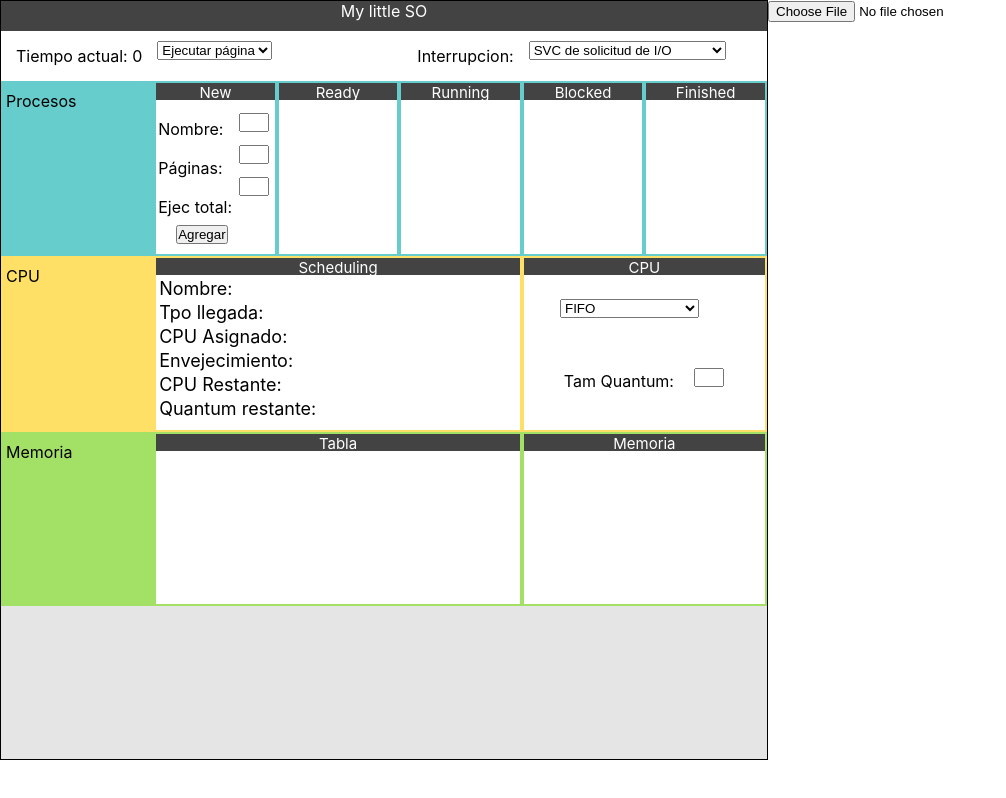
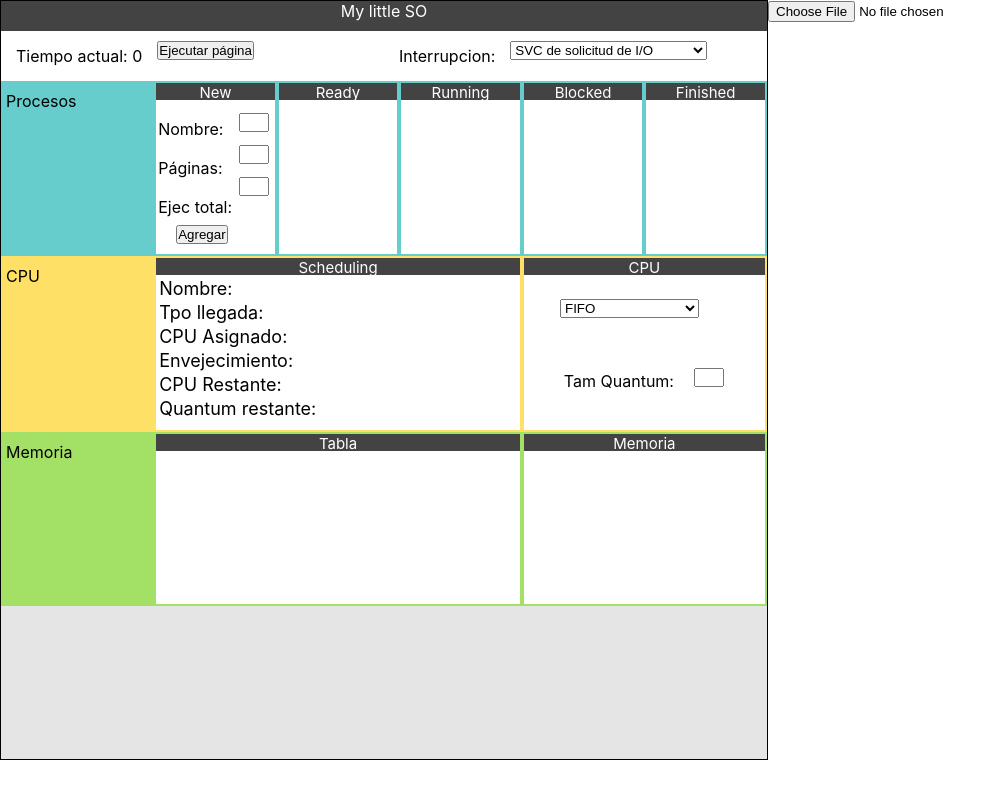
Before and after one commit to Aragon-Diego/kernel, a React (Create React App) app: page / in a window 1280 px wide. Shown: the whole page, without its empty margins (0-1006 px from the left). Built offline with nearby package versions, Linux system fonts and the light colour scheme.

Commit message:
el boton ya cambia de tiempo, falta hacer update para cada atributo de objetos proceso de lista ready

```diff
--- a/src/containers/CPU/Cpu.js
+++ b/src/containers/CPU/Cpu.js
@@ -2,13 +2,14 @@ import React from 'react';
 import './Cpu.css';
 import Bloque from './bloque/Bloque';
 const Cpu = (props) =>{
+    let proceso=props.proceso ? props.proceso:"";
     let procesoEnRunning=[
-    <p className="relleno">Nombre: {props.proceso.nombre}</p>,
-    <p className="relleno">Tpo llegada: {props.proceso.tpo}</p>,
-    <p className="relleno">CPU Asignado: {props.proceso.asignado}</p>,
-    <p className="relleno">Envejecimiento: {props.proceso.envejecimineto}</p>,
-    <p className="relleno">CPU Restante: {props.proceso.restane}</p>,
-    <p className="relleno">Quantum restante: {props.proceso.quantum}</p>
+    <p className="relleno">Nombre: {proceso.nombre}</p>,
+    <p className="relleno">Tpo llegada: {proceso.tpo}</p>,
+    <p className="relleno">CPU Asignado: {proceso.asignado}</p>,
+    <p className="relleno">Envejecimiento: {proceso.envejecimiento}</p>,
+    <p className="relleno">CPU Restante: {proceso.restante}</p>,
+    <p className="relleno">Quantum restante: {proceso.quantum}</p>
     ];
     let CPU=[
         <div className="parte1">
--- a/src/containers/Contenedor.js
+++ b/src/containers/Contenedor.js
@@ -18,7 +18,7 @@ class Contenedor extends Component{
             envejecimiento:"",
             restante:"",
             quantum:"",
-            ejecTotal:"",
+            ejecTotal: "",
             pag:""
         },
         tiempoActual:0,
@@ -40,13 +40,16 @@ class Contenedor extends Component{
     }
     changeEjecTotalHandler=(event)=>{
         let ejecTotal = event.target.value;
+        console.log("ejecTotal " + ejecTotal)
+        let tiempoA=this.state.tiempoActual;
         this.setState({
-            procesoN:{...this.state.procesoN,ejecTotal: ejecTotal},
-            procesoN:{...this.state.procesoN,tpo:this.state.tiempoActual},
-            procesoN:{...this.state.procesoN,asignado:0},
-            procesoN:{...this.state.procesoN,envejecimiento:0},
-            procesoN:{...this.state.procesoN,restante: ejecTotal},
-            procesoN:{...this.state.procesoN,quantum: this.state.quantum}
+            procesoN:{...this.state.procesoN,ejecTotal: ejecTotal,
+                tpo:tiempoA,
+                asignado:0,
+                envejecimiento:0,
+                restante: ejecTotal,
+                quantum: this.state.quantum
+            }
         });
     }
     addProcesoHandler=()=>{
@@ -57,15 +60,23 @@ class Contenedor extends Component{
             listo:arreglo
         })
     }
+    ejecutarHandler=()=>{
+        let tiempoA=this.state.tiempoActual+1;
+        let listoActualizado = this.state.listo;
+        this.setState({
+            tiempoActual:tiempoA,
+            listo:listoActualizado
+        })
+    }
     render(){
         return(
             <div className="Contenedor">
                 <header>My little SO</header>
-                <Inter tiempo={this.state.tiempoActual}/>
+                <Inter tiempo={this.state.tiempoActual} ejecutar={this.ejecutarHandler}/>
                 <Procesos listo={this.state.listo} corriendo={this.state.corriendo} bloqueados={this.state.bloqueda}
                 finalizado={this.state.finalizada} agregar={this.addProcesoHandler}
                 nombre={this.changeNameHandler} pagina={this.changePagHandler} ejecTotal={this.changeEjecTotalHandler}/>
-                <Cpu proceso={this.state.corriendo}/>
+                <Cpu proceso={this.state.listo[0]}/>
                 <Memoria/>
             </div>
         );
--- a/src/containers/interrupciones/Interrupciones.css
+++ b/src/containers/interrupciones/Interrupciones.css
@@ -16,3 +16,7 @@
     margin-top: 10px;
     float: left;
 }
+.Conten button{
+    float: left;
+    margin-top:10px;
+}
--- a/src/containers/interrupciones/Interrupciones.js
+++ b/src/containers/interrupciones/Interrupciones.js
@@ -5,9 +5,7 @@ const Interrupciones = (props) =>{
     return(
         <div className="Conten">
             <Contador tiempo={props.tiempo}/>
-            <select className="select1">
-                <option value="Ejecutar">Ejecutar página</option>
-            </select>
+            <button onClick={props.ejecutar}>Ejecutar página</button>
             <p className="inter1">Interrupcion: </p>
             <select className="select2">
                 <option value="SVC1">SVC de solicitud de I/O</option>
```
